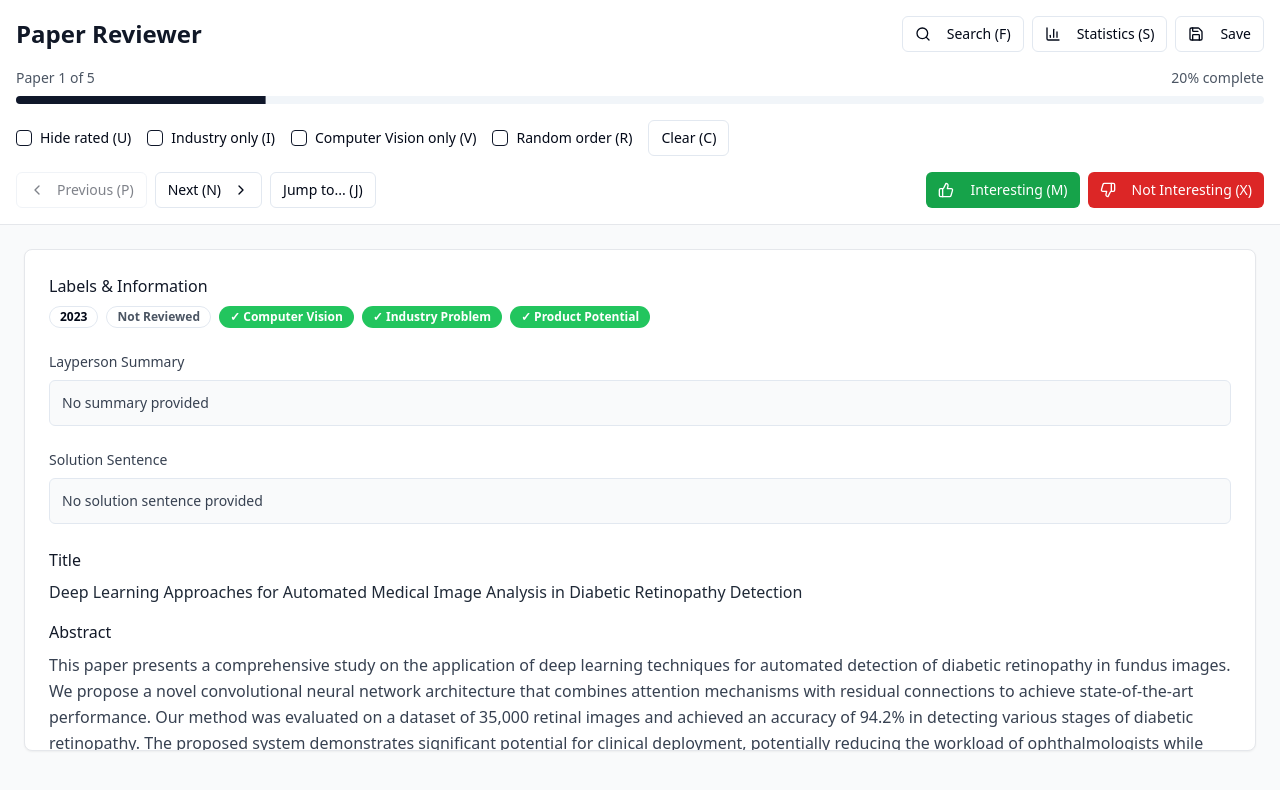
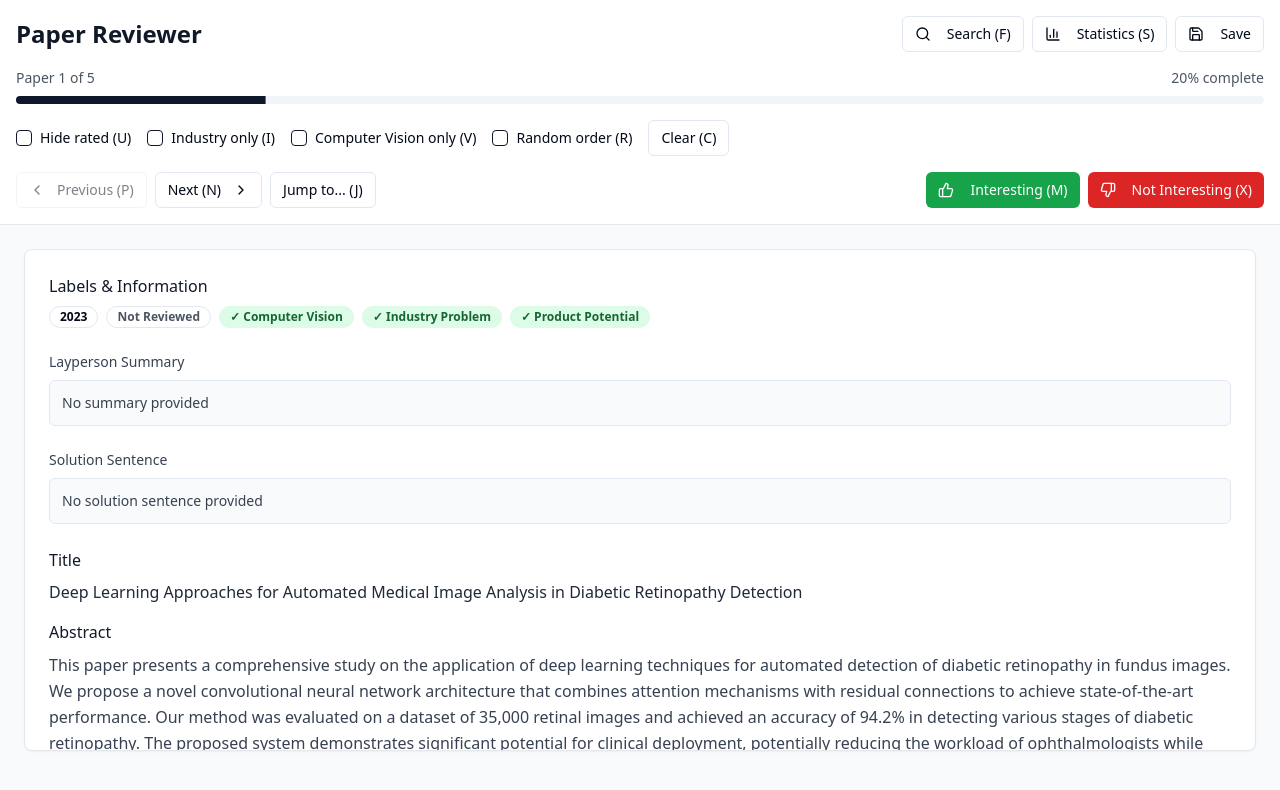
Before and after one commit to finnstue/paper-compass-review, a React (Vite) app: page / in a window 1280 px wide. Shown: the top 790 px of the page. Built offline with nearby package versions, Linux system fonts and the light colour scheme.

Commit message:
Fix: Improve pill color consistency
Ensure the green and red colors for "Computer Vision", "Industry Problem", and "Product" pills match the "Interesting" and "Not Interesting" button colors.

```diff
--- a/src/components/PaperReviewer.tsx
+++ b/src/components/PaperReviewer.tsx
@@ -389,17 +389,17 @@ const PaperReviewer = () => {
                     }
                   </Badge>
                   <Badge
-                    className={`text-xs ${currentPaper.tags.computerVision ? 'bg-green-500 text-white' : 'bg-red-500 text-white'}`}
+                    className={`text-xs ${currentPaper.tags.computerVision ? 'bg-green-100 text-green-800' : 'bg-red-100 text-red-800'}`}
                   >
                     {currentPaper.tags.computerVision ? '✓ Computer Vision' : '✗ Computer Vision'}
                   </Badge>
                   <Badge
-                    className={`text-xs ${currentPaper.tags.industryProblem ? 'bg-green-500 text-white' : 'bg-red-500 text-white'}`}
+                    className={`text-xs ${currentPaper.tags.industryProblem ? 'bg-green-100 text-green-800' : 'bg-red-100 text-red-800'}`}
                   >
                     {currentPaper.tags.industryProblem ? '✓ Industry Problem' : '✗ Industry Problem'}
                   </Badge>
                   <Badge
-                    className={`text-xs ${currentPaper.tags.productPotential ? 'bg-green-500 text-white' : 'bg-red-500 text-white'}`}
+                    className={`text-xs ${currentPaper.tags.productPotential ? 'bg-green-100 text-green-800' : 'bg-red-100 text-red-800'}`}
                   >
                     {currentPaper.tags.productPotential ? '✓ Product Potential' : '✗ Product Potential'}
                   </Badge>
```
